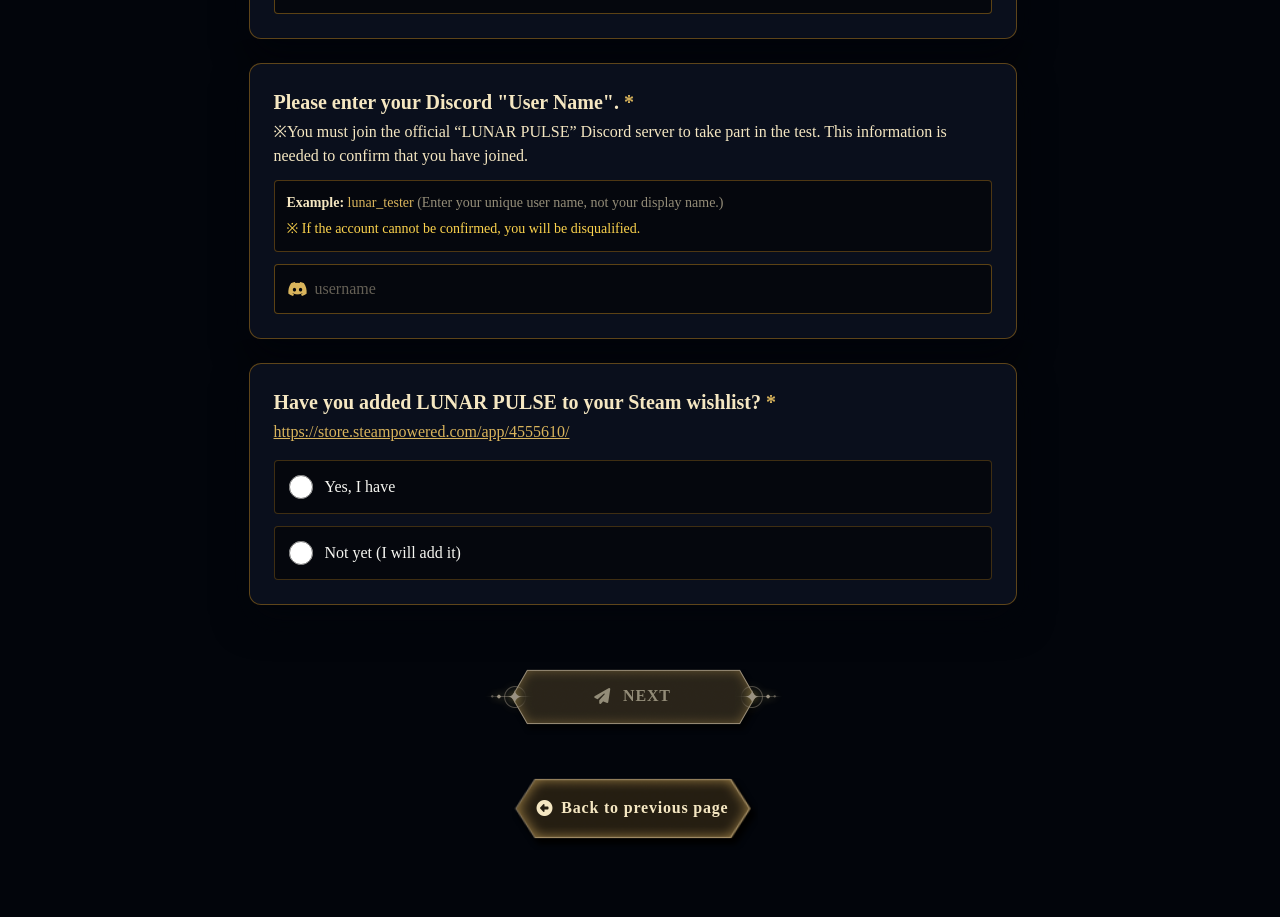
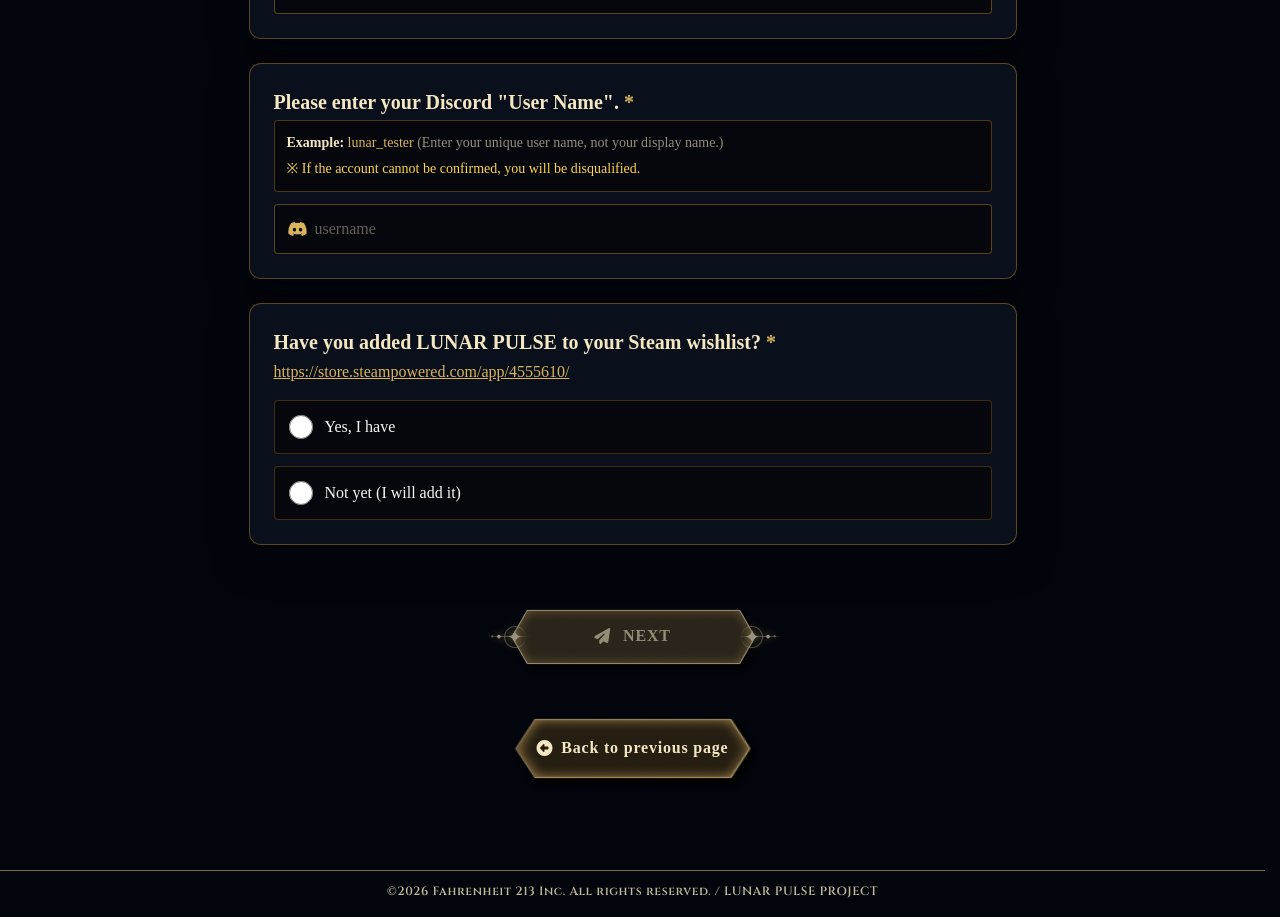
Before and after one commit to thanhphung29/lilith-landingpage, a Next.js app: page /en/apply in a window 1280 px wide. Shown: the part 1680-2597 px from the top of the page. Built offline with nearby package versions, Linux system fonts and the light colour scheme.

Commit message:
update localization

```diff
--- a/components/ApplyForm.tsx
+++ b/components/ApplyForm.tsx
@@ -296,7 +296,6 @@ export default function ApplyForm({ guide }: { guide: React.ReactNode }) {
           <label htmlFor="discordHandle" className={LABEL}>
             {t("form_discord_label")} <span className="text-gothic-gold">*</span>
           </label>
-          {t("form_discord_sub") && <p className="mb-3 text-base text-gothic-ivory">{t("form_discord_sub")}</p>}
           <div className="mb-3 space-y-1.5 rounded border border-[#97691a]/50 bg-[#05070d] p-3 text-sm text-gothic-ivory">
             <p>
               <strong>{t("discord_hint_ex")}</strong>{" "}
```
